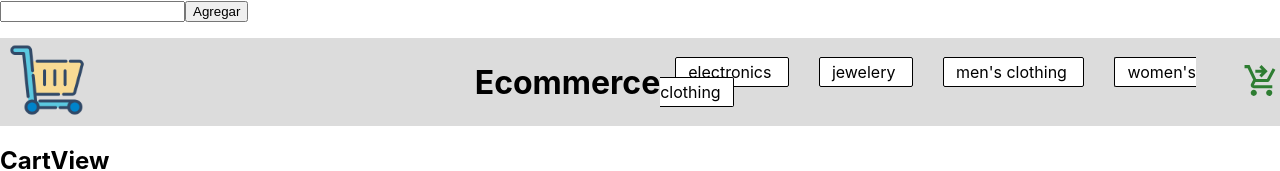
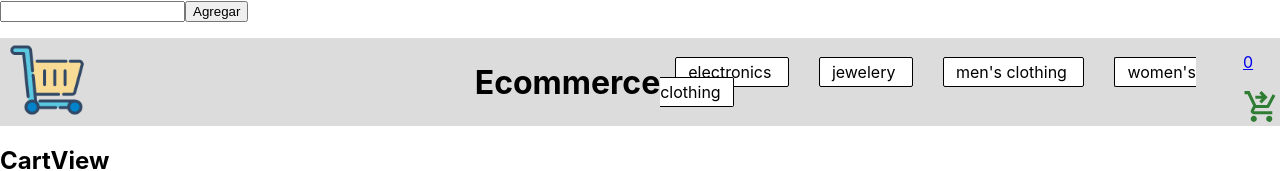
Before and after one commit to Ezeklausing/ecommerce-react, a React (Create React App) app: page /cart in a window 1280 px wide. Shown: the top 171 px of the page. Built offline with nearby package versions, Linux system fonts and the light colour scheme.

Commit message:
CartContext

```diff
--- a/src/App.js
+++ b/src/App.js
@@ -6,6 +6,7 @@ import {ItemListContainer} from "./Components/ItemListContainer/ItemListContaine
 import {ItemDetailContainer} from "./Components/ItemDetailContainer/ItemDetailContainer";
 import { BrowserRouter, Routes, Route } from "react-router-dom";
 import Users from "./Components/UsersList/Users";
+import {CustomProvider} from "./Components/Context/CustomProvider";
 
 
 
@@ -14,6 +15,7 @@ const App =()=>{
     const msjeBienvenida = "Usuario"
     return (
         <>
+            <CustomProvider>
                 <BrowserRouter>
                     <Users/>
                     <Navbar />
@@ -25,6 +27,7 @@ const App =()=>{
                     </Routes>
                     <></>
                 </BrowserRouter>
+            </CustomProvider>
         </>
     )
 
--- /dev/null
+++ b/src/Components/Context/CustomProvider.js
@@ -0,0 +1,53 @@
+
+import React, {createContext, useState, useEffect} from 'react'
+
+export const CartContext = createContext()
+
+
+
+
+export const CustomProvider = ({children}) => {
+
+  const [cart, setCart] = useState([])
+  const [qty, setQty] = useState(0)
+  const [total, setTotal] = useState(0)
+
+
+  useEffect(() => {
+    //reduce. // actualizar totales
+    let cantidad = 0;
+    let totalC = 0;
+    cart.forEach(item =>{
+      cantidad += item.cantidad;
+      totalC += (item.price * item.cantidad)
+    });
+      setQty(cantidad)
+      setTotal(totalC)
+  }, [cart])
+
+
+  const addItem = (product, cantidad)=>{
+    console.log(`agrega ${cantidad} del producto ${product.title} al carrito`);
+  }
+
+  const deleteItem = (id)=>{
+    setCart(cart.filter(item => item.id !== id))
+  }
+
+
+
+  const isInCart = (id) => cart.some(item => item.id===id)
+
+
+
+  const clear = ()=>{
+    setCart([])
+    setQty(0)
+    setTotal(0)
+  }
+
+
+
+  return <CartContext.Provider value={{cart,qty,total,deleteItem,clear,addItem}}>{children}</CartContext.Provider>
+
+};
--- a/src/Components/ItemCount/ItemCount.js
+++ b/src/Components/ItemCount/ItemCount.js
@@ -36,8 +36,8 @@ import Swal from 'sweetalert2';
 
     }
     const handlerClickAgregar =()=>{
+        onAdd(cantidad);
         setCantidad(initial);
-        onAdd();
         Swal.fire({
             position: 'center',
             icon: 'success',
--- a/src/Components/ItemDetailContainer/ItemDetail.js
+++ b/src/Components/ItemDetailContainer/ItemDetail.js
@@ -1,4 +1,4 @@
-import React, {useState} from 'react'
+import React, {useState, useContext} from 'react'
 import Card from '@mui/material/Card';
 import CardActions from '@mui/material/CardActions';
 import CardContent from '@mui/material/CardContent';
@@ -6,13 +6,18 @@ import CardMedia from '@mui/material/CardMedia';
 import Typography from '@mui/material/Typography';
 import ItemCount from '../ItemCount/ItemCount';
 import { Link } from 'react-router-dom';
+import { CartContext } from '../Context/CustomProvider';
 
 
 const ItemDetail = ({product}) => {
+  const [alterComponent, setAlterComponent] = useState(true)
 
-  const [onAdd, setonAdd] = useState(false);
-  const alter = (onAdd)=>{
-     setonAdd(true);
+  const {addItem} = useContext(CartContext)
+
+  const onAdd = (cantidad)=>{
+      addItem(product,cantidad)
+      console.log(product)
+      setAlterComponent(false)
   }
 
 
@@ -35,7 +40,7 @@ const ItemDetail = ({product}) => {
         </Typography>
       </CardContent>
       <CardActions style={styles.counter}>
-        {onAdd ? <Link to={"/cart"}><button>Finalizar Compra</button></Link> : <ItemCount stock={10} initial = {1} onAdd={alter}  />}
+        {alterComponent ? <ItemCount stock={10} initial = {1} onAdd={onAdd}  /> :<Link to={"/cart"}><button>Finalizar Compra</button></Link>}
       </CardActions>
     </Card>
   );
--- a/src/Components/NavBar/CartWidget.js
+++ b/src/Components/NavBar/CartWidget.js
@@ -1,9 +1,17 @@
-import React from 'react'
+import React, {useContext}  from 'react'
 import ShoppingCartCheckoutIcon from '@mui/icons-material/ShoppingCartCheckout';
+import { CartContext } from '../Context/CustomProvider';
+
 
 const CartWidget = () => {
+
+
+  const {qty} = useContext(CartContext)
+
+
   return (
     <>
+    <p> {qty} </p>
     <ShoppingCartCheckoutIcon color="success" sx={{ fontSize: 37 }}/>
     </>
   )
```
Lines whose indentation alone changed are shown as unchanged.
